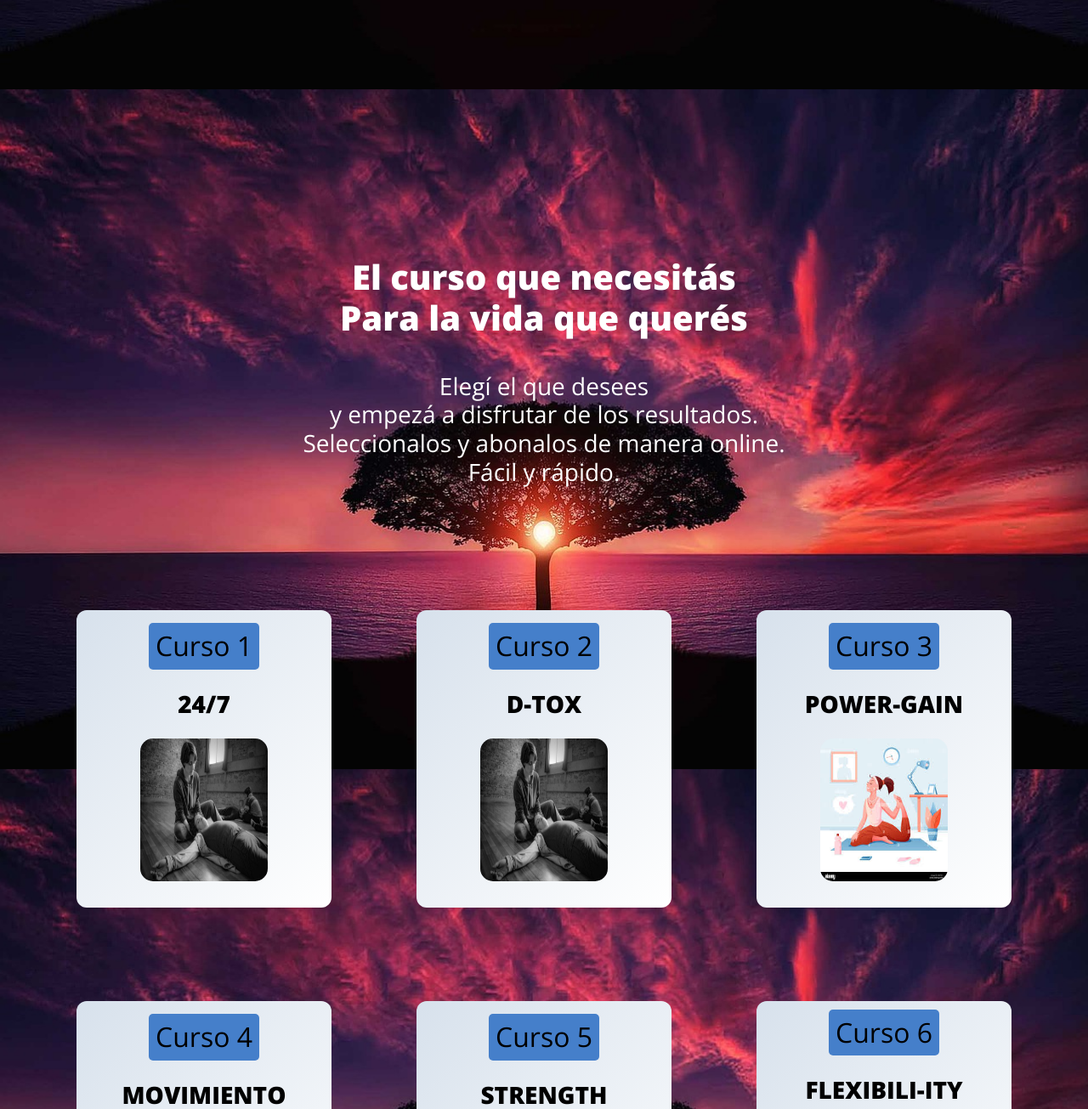
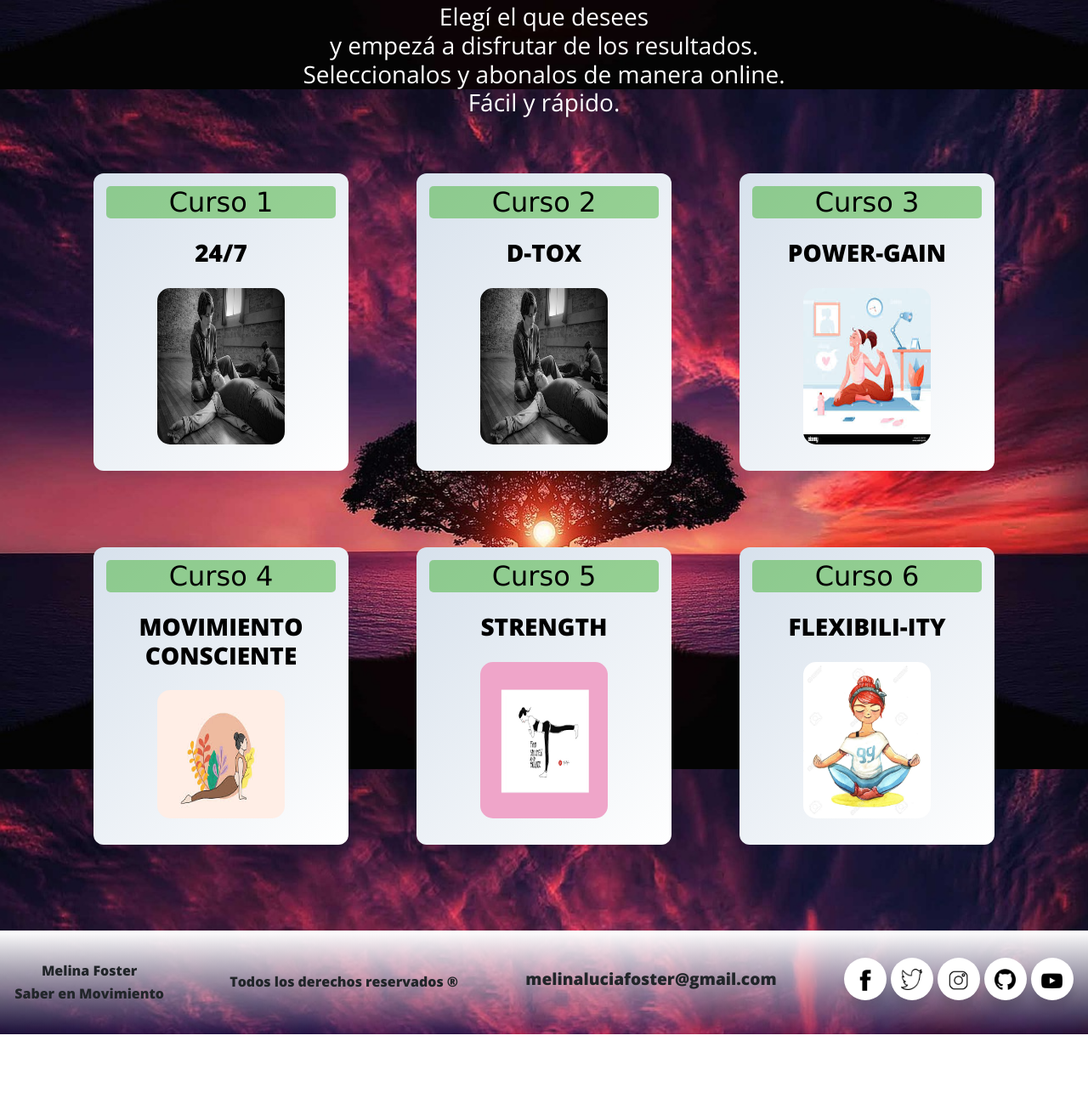
Before and after one commit to fabiobuchanan/proyectomeli, a website: page pages/cursos.html in a window 1280 px wide. Shown: the part 1495-2800 px from the top of the page at 85% size. After the commit the page ends 2712 px from the top, so only its background shows below. Drawn offline with nearby package versions, Linux system fonts and the light colour scheme.

Commit message:
cambios en Cursos e Index

```diff
--- a/pages/cursos.html
+++ b/pages/cursos.html
@@ -109,12 +109,6 @@
         </div>
     </section>
 
-    <section class="div-vacio">
-        <div>
-
-        </div>
-    </section>
-
     <section id="grid">
         <div class="grid__textos lead">
             <h1><strong>El curso que necesitás<br>Para la vida que querés</strong></h1>
@@ -122,32 +116,32 @@
             de manera online. <br>Fácil y rápido.</h3>
         </div>
         <div class="grid__productos">
-            <div class="box col-12 col-md-6" data-aos="fade-right" class="box1">
+            <div class="box col-12 col-md-6" >
                     <h2>Curso 1</h2>
                     <h3>24/7</h3>
                     <img src="../img/MeliYoga3.jpg" alt="" class="imagen1">
             </div>
-            <div class="box col-12 col-md-6" data-aos="fade-down" class="box2">
+            <div class="box col-12 col-md-6">
                 <h2>Curso 2</h2>
                 <h3>D-TOX</h3>
                 <img src="../img/MeliYoga3.jpg" alt="" class="imagen2">
             </div>
-            <div class="box col-12 col-md-6" data-aos="fade-left" class="box3">
+            <div class="box col-12 col-md-6">
                 <h2>Curso 3</h2>
                 <h3>POWER-GAIN</h3>
                 <img src="../img/yoga9.jpg" alt="" class="imagen3">
             </div>
-            <div class="box col-12 col-md-6" data-aos="fade-right" class="box4">
+            <div class="box col-12 col-md-6">
                 <h2>Curso 4</h2>
                 <h3>MOVIMIENTO CONSCIENTE</h3>
                 <img src="../img/yoga8.jpg" alt="" class="imagen4">
             </div>
-            <div class="box col-12 col-md-6" data-aos="fade-up" class="box5">
+            <div class="box col-12 col-md-6">
                 <h2>Curso 5</h2>
                 <h3>STRENGTH</h3>
                 <img src="../img/yoga7.jpg" alt="" class="imagen5">
             </div>
-            <div class="box col-12 col-md-6" data-aos="fade-left" class="box6">
+            <div class="box col-12 col-md-6">
                 <h2>Curso 6</h2>
                 <h3>FLEXIBILI-ITY</h3>
                 <img src="../img/yoga6.jpg" alt="" class="imagen6">
--- a/scss/_cursos.scss
+++ b/scss/_cursos.scss
@@ -1,6 +1,9 @@
 @import "global.scss";
 @import "variables.scss";
 
+#cursos {
+  height: 100vh;
+}
 
 .pre-grid-titulos {
     @include flex-column-centrado;
@@ -35,14 +38,13 @@
 #pre-grid {
     @include flex-column-centrado;
     gap: 2rem;
-    height: 1350px;
+    height: 100%;
     width: 100%;
-    padding-top: 1.5rem;
     background-image: url(../img/MeliYoga3.jpg);
     background-position: center;
     background-size: cover;
     background-repeat: no-repeat;
-    box-shadow: 3px 5px 2px 1px rgba(0, 0, 0, 0.2);
+    box-shadow: 3px 5px 2px 1px rgba(0, 0, 0, 0.4);
 }
 
 .boxes {
@@ -76,8 +78,8 @@
     height: 100%;
     width: 100%;
     justify-content: center;
-    margin-top: 40rem;
-    margin-bottom: 40rem;
+    margin-top: 12rem;
+    margin-bottom: 20rem;
     gap: 8rem;
 }
 
@@ -101,9 +103,7 @@
     font-size: 150%;
     text-align: center;
     gap: 1rem;
-}
 
-.box  {
     img {
       height: 200px;
       width: 150px;
@@ -112,9 +112,16 @@
     }
 
     h2 {
-      padding: .5rem;
       border-radius: 5px;
-      background-color: $terciaryIndex;
+      background-color: rgba(66, 177, 51, 0.5);
+      width: 100%;
+      font-weight: 400;
+      font-family: Verdana, Geneva, Tahoma, sans-serif;
+    }
+
+    &:hover {
+      transform: scale(1.5);
+      box-shadow: 1px 2px 5px 5px rgba(0, 0, 0, 0.2);
     }
 }
 
@@ -133,44 +140,91 @@
     color: white;
 }
 
+@media screen and (max-width: 576px) {
 
-@media screen and (min-width: 768px) {
-   #pre-grid {
+  #pre-grid {
+    height: 1200px;
+    padding: 10px;
+  }
+
+  #grid {
+    height: 2600px;
+    padding-top: 4rem;
+  }
+
+  .box {
+    color: black;
+    border: #23074d;
+    padding: 15px;
+    font-size: 150%;
+    align-content: center;
+    text-align: center;
+    gap: 1rem;
+    cursor: pointer;
+    transition-property: all;
+    transition-duration: 0.3s;
+    transition-timing-function: ease;
+
+
+    &:hover {
+      transform: scale(1.1);
+      box-shadow: 1px 2px 5px 5px rgba(0, 0, 0, 0.5);
+    }
+  }
+}
+
+@media screen and (min-width: 576px) {
+  #pre-grid {
     display: flex;
-    flex-direction: row;
     flex-wrap: wrap;
     align-items: center;
     justify-content: center;
-    height: 800px;
+    height: 1500px;
     width: 100%;
     gap: 5rem;
    }
 
-    #cursos {
-        height: 1000px;
+    #grid {
+        @include flex-column-centrado;
+        height: 2500px;
+        padding-top: 2rem;
     }
 
-    #grid {
-        align-items: center;
-        justify-content: center;
-        flex-direction: column;
+    .grid__textos {
+      padding-top: 15px;
+      margin-bottom: 0 auto;
     }
 
     .grid__productos {
         display: grid;
-        grid-template-columns: 300px 300px;
-        grid-gap: 100px;
+        grid-template-columns: 300px;
+        grid-gap: 80px;
         color: #444;
         justify-content: center;
+        height: 100%;
+        padding-top: 0;
+        margin-bottom: 2rem;
     }
 
     .box {
-        padding: 15px;
-        font-size: 150%;
-        align-content: center;
-        text-align: center;
-        gap: 1rem;
-    }
+      color: black;
+      border: #23074d;
+      padding: 15px;
+      font-size: 150%;
+      align-content: center;
+      text-align: center;
+      gap: 1rem;
+      cursor: pointer;
+      transition-property: all;
+      transition-duration: 0.3s;
+      transition-timing-function: ease;
+
+
+      &:hover {
+        transform: scale(1.1);
+        box-shadow: 1px 2px 5px 5px rgba(0, 0, 0, 0.5);
+      }
+  }
 
     .grid__productos div {
         justify-content: center;
@@ -188,6 +242,87 @@
 }
 
 
+@media screen and (min-width: 768px) {
+   #pre-grid {
+    display: flex;
+    flex-direction: row;
+    flex-wrap: wrap;
+    align-items: center;
+    justify-content: center;
+    height: 800px;
+    width: 100%;
+    gap: 5rem;
+   }
+
+
+    #grid {
+        @include flex-column-centrado;
+        height: 100%;
+        margin-top: 3rem;
+        margin-bottom: 4.5rem;
+    }
+
+    .grid__productos {
+        display: grid;
+        grid-template-columns: 300px 300px;
+        grid-gap: 100px;
+        color: #444;
+        justify-content: center;
+        row-gap: 3rem;
+    }
+
+    .box {
+      color: black;
+      border: #23074d;
+      padding: 15px;
+      font-size: 150%;
+      align-content: center;
+      text-align: center;
+      gap: 1rem;
+      cursor: pointer;
+      transition-property: all;
+      transition-duration: 0.3s;
+      transition-timing-function: ease;
+
+
+      &:hover {
+        transform: scale(1.1);
+        box-shadow: 1px 2px 5px 5px rgba(0, 0, 0, 0.5);
+      }
+  }
+
+    .grid__productos div {
+        justify-content: center;
+    }
+
+    .grid__productos img {
+        height: 200px;
+        width: 150px;
+        border-radius: 15px;
+    }
+
+    .grid__productos h3 {
+        font-weight: bold;
+    }
+}
+
+
+@media screen and (min-width: 992px) {
+
+  #grid {
+    gap: 1rem;
+    height: 2000px;
+  }
+
+  .grid__productos {
+    display: grid;
+    grid-template-columns: 300px 300px;
+    grid-gap: 80px;
+    justify-content: center;
+    height: 800px;
+}
+}
+
 @media screen and (min-width: 1024px) {
 #pre-grid {
     flex-direction: row;
@@ -201,9 +336,10 @@
 
 #grid {
     @include flex-column-centrado;
-    height: 100%;
+    height: 1200px;
     width: 100%;
     justify-content: center;
+    gap: 3rem;
 }
 
 .grid__productos {
@@ -222,6 +358,16 @@
     align-content: center;
     text-align: center;
     gap: 1rem;
+    cursor: pointer;
+    transition-property: all;
+    transition-duration: 0.3s;
+    transition-timing-function: ease;
+
+
+    &:hover {
+      transform: scale(1.1);
+      box-shadow: 1px 2px 5px 5px rgba(0, 0, 0, 0.5);
+    }
 }
 
 .grid__productos div {
@@ -235,46 +381,6 @@
 }
 }
 
-
-.imagen1, .imagen2, .imagen3, .imagen4, .imagen5, .imagen6 {
-top: -50px;
-left: -35px;
-z-index: 999;
-cursor: pointer;
-transition-property: all;
-transition-duration: 0.3s;
-transition-timing-function: ease;
-}
-
-.imagen1:hover {
-transform: scale(1.5);
-box-shadow: 1px 2px 5px 5px rgba(0, 0, 0, 0.2);
-}
-
-.imagen2:hover {
-transform: scale(1.5);
-box-shadow: 1px 2px 5px 5px rgba(0, 0, 0, 0.2);
-}
-
-.imagen3:hover {
-transform: scale(1.5);
-box-shadow: 1px 2px 5px 5px rgba(0, 0, 0, 0.2);
-}
-
-.imagen4:hover {
-transform: scale(1.5);
-box-shadow: 1px 2px 5px 5px rgba(0, 0, 0, 0.2);
-}
-
-.imagen5:hover {
-transform: scale(1.5);
-box-shadow: 1px 2px 5px 5px rgba(0, 0, 0, 0.2);
-}
-
-.imagen6:hover {
-transform: scale(1.5);
-box-shadow: 1px 2px 5px 5px rgba(0, 0, 0, 0.2);
-}
 
 
   /* MENU HAMBURGUESA */
--- a/scss/_index.scss
+++ b/scss/_index.scss
@@ -1,6 +1,9 @@
 @import "global.scss";
 @import "variables.scss";
 
+.tamaimg {
+  padding-top: 4.5rem;
+}
 
 #grid-body {
   height: 100vh;
```
Also changed, not shown: index.html (+2 -2 lines), css/styles.css.
